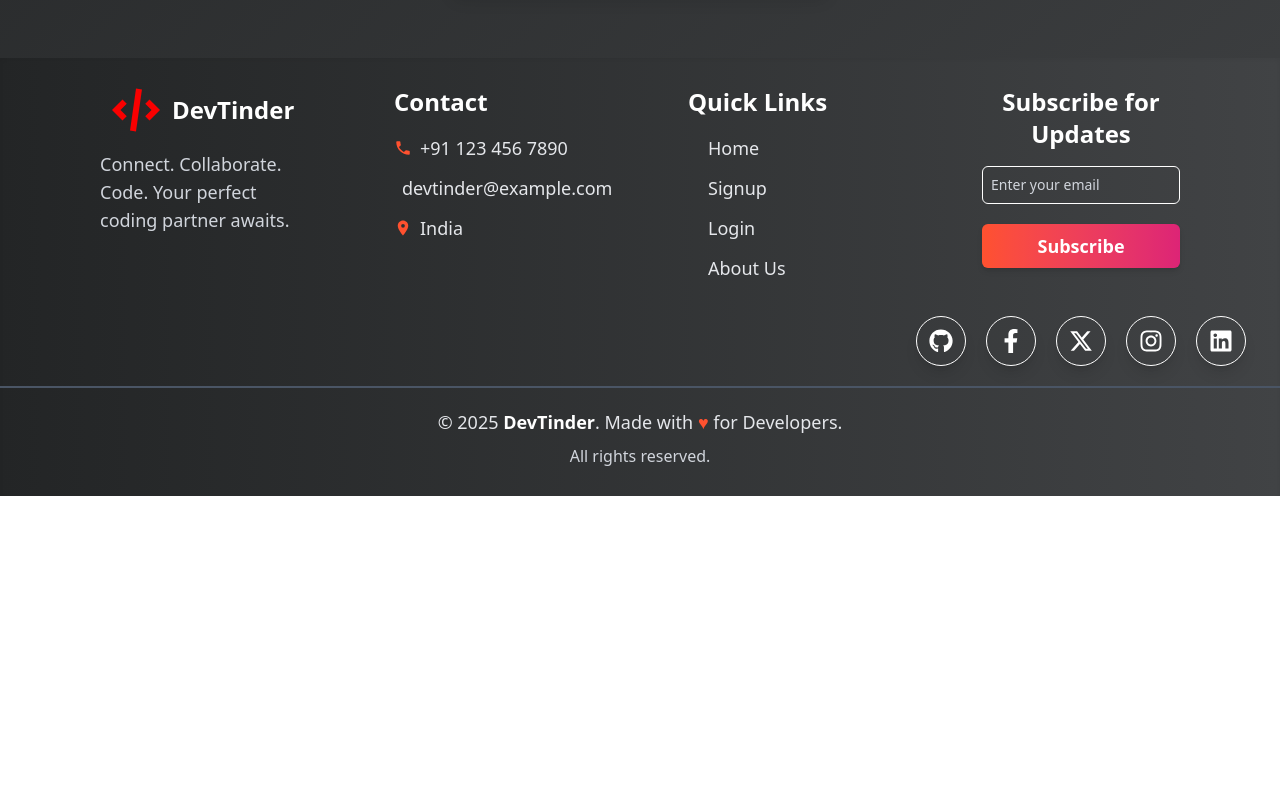
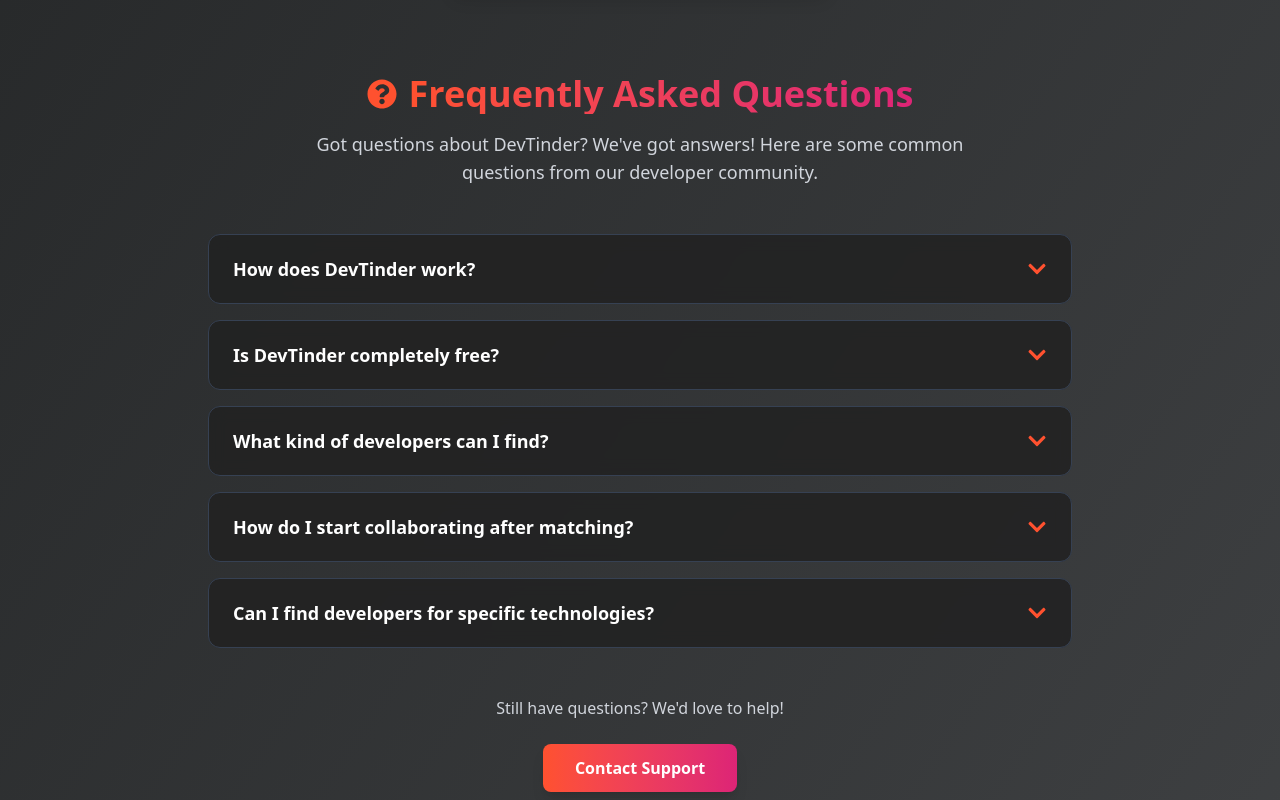
Before and after one commit to coder-writes/devTinder-frontend-main, a React (Vite) app: page / in a window 1280 px wide. Shown: the part 660-1460 px from the top of the page. Before the commit the page ends 1156 px from the top, so only its background shows below. Built offline with nearby package versions, Linux system fonts and the light colour scheme; no server answers; the HTML template or start-up script is replaced by a standard one.

Commit message:
Add FAQ section to landing page
- Added expandable FAQ component to Index page
- FAQ appears below main content with smooth animations
- Maintains consistent styling with existing theme
- Removed FAQ from footer to keep it clean
- Updated footer to full-width layout

```diff
--- a/src/components/Footer.jsx
+++ b/src/components/Footer.jsx
@@ -9,18 +9,18 @@
 
     return (
         <Motion.footer
-            className="w-fit py-7 bg-gradient-to-r from-[#232526] to-[#414345] text-white  shadow-inner "
+            className="w-full py-7 bg-gradient-to-r from-[#232526] to-[#414345] text-white shadow-inner"
             initial={{ y: 60, opacity: 0 }}
             animate={{ y: 0, opacity: 1 }}
             transition={{ duration: 0.7, type: 'spring' }}
         >
-            <div className="max-w-fit mx-auto px-25 grid grid-cols-1 sm:grid-cols-2 lg:grid-cols-4 gap-y-10 gap-x-24 text-sm text-center sm:text-left">
+            <div className="max-w-7xl mx-auto px-6 grid grid-cols-1 sm:grid-cols-2 lg:grid-cols-4 gap-y-10 gap-x-8 text-sm text-center sm:text-left">
 
                 {/* Logo & About */}
-                <div >
-                    <div className="flex items-center justify-center sm:justify-start gap-3 mb-4 ml-3">
-                        <img src={Logo} alt="DevTinder Logo" className="w-12 h-12 object-cover " />
-                        <span className="text-2xl font-extrabold hover:underline transition-all  duration-300 cursor-pointer">DevTinder</span>
+                <div>
+                    <div className="flex items-center justify-center sm:justify-start gap-3 mb-4">
+                        <img src={Logo} alt="DevTinder Logo" className="w-12 h-12 object-cover" />
+                        <span className="text-2xl font-extrabold hover:underline transition-all duration-300 cursor-pointer">DevTinder</span>
                     </div>
                     <p className="text-gray-300 text-lg">
                         Connect. Collaborate. Code. Your perfect coding partner awaits.
@@ -29,25 +29,24 @@
 
                 {/* Contact Info */}
                 <div>
-                    <h3 className=" font-extrabold mb-4 text-2xl hover:underline transition-all  duration-300 cursor-pointer">Contact</h3>
+                    <h3 className="font-extrabold mb-4 text-2xl hover:underline transition-all duration-300 cursor-pointer">Contact</h3>
                     <ul className="space-y-3 text-gray-200 text-lg">
                         <li className="flex items-center justify-center sm:justify-start gap-2">
                             <MdPhone className="text-[#ff512f]" /> +91 123 456 7890
                         </li>
-                        <li className="flex items-center justify-center sm:justify-start gap-2 ">
+                        <li className="flex items-center justify-center sm:justify-start gap-2">
                             <MdEmail className="text-[#ff512f]" /> devtinder@example.com
                         </li>
-                        <li className="flex items-center justify-center sm:justify-start gap-2 ">
+                        <li className="flex items-center justify-center sm:justify-start gap-2">
                             <MdLocationOn className="text-[#ff512f]" /> India
                         </li>
                     </ul>
-
                 </div>
 
                 {/* Quick Links */}
                 <div className='text-center sm:text-left'>
-                    <h3 className="text-2xl font-extrabold mb-4 hover:underline transition-all  duration-300 cursor-pointer">Quick Links</h3>
-                    <ul className="space-y-3 text-gray-200 text-lg flex flex-col items-center sm:items-start ml-5">
+                    <h3 className="text-2xl font-extrabold mb-4 hover:underline transition-all duration-300 cursor-pointer">Quick Links</h3>
+                    <ul className="space-y-3 text-gray-200 text-lg flex flex-col items-center sm:items-start">
                         <li>
                             <a href="/" className="hover:bg-gradient-to-r hover:from-[#ff512f] hover:to-[#dd2476] hover:text-transparent hover:bg-clip-text transition">
                                 Home
@@ -69,12 +68,11 @@
                             </a>
                         </li>
                     </ul>
-
                 </div>
 
                 {/* Newsletter */}
                 <div className="text-center">
-                    <h3 className="text-2xl font-bold mb-4 text-white ">Subscribe for Updates</h3>
+                    <h3 className="text-2xl font-bold mb-4 text-white">Subscribe for Updates</h3>
 
                     <input
                         type="email"
@@ -124,7 +122,7 @@
                 </p>
             </div>
             <div className="text-center text-gray-300 mt-2">
-                <p className="text-md">All rights reserved.</p>
+                <p className="text-md">All Rights reserved.</p>
             </div>
         </Motion.footer>
     );
--- a/src/pages/Index.jsx
+++ b/src/pages/Index.jsx
@@ -1,14 +1,144 @@
-import React from 'react';
-import { motion as Motion } from 'framer-motion';
+import React, { useState } from 'react';
+import { motion as Motion, AnimatePresence } from 'framer-motion';
+import { FaChevronDown, FaQuestionCircle } from 'react-icons/fa';
 import { HeroSection, FeatureCard } from '../components';
 import { useSelector } from 'react-redux';
 import { useNavigate } from 'react-router';
+
+const FAQ = () => {
+    const [openIndex, setOpenIndex] = useState(null);
+
+    const faqs = [
+        {
+            question: "How does DevTinder work?",
+            answer: "DevTinder works like a dating app but for developers! Create your profile, showcase your skills, and swipe through other developers. Match with those who share your interests and start collaborating on exciting projects."
+        },
+        {
+            question: "Is DevTinder completely free?",
+            answer: "Yes! Creating an account, browsing profiles, and matching with developers is completely free. We believe in building a strong developer community without barriers."
+        },
+        {
+            question: "What kind of developers can I find?",
+            answer: "You'll find developers from all backgrounds - frontend, backend, mobile, DevOps, data science, AI/ML, and more. From beginners learning their first language to senior engineers with decades of experience."
+        },
+        {
+            question: "How do I start collaborating after matching?",
+            answer: "Once you match with someone, you can start chatting directly through our platform. Share project ideas, discuss tech stacks, or even plan meetups. Many successful collaborations start with a simple 'Hello!'."
+        },
+        {
+            question: "Can I find developers for specific technologies?",
+            answer: "Absolutely! Our advanced filtering system lets you search by programming languages, frameworks, experience level, location, and project interests. Find exactly the kind of developer you're looking for."
+        }
+    ];
+
+    const toggleFAQ = (index) => {
+        setOpenIndex(openIndex === index ? null : index);
+    };
+
+    return (
+        <Motion.section
+            className="w-full max-w-4xl mx-auto mt-20 px-4"
+            initial={{ opacity: 0, y: 50 }}
+            animate={{ opacity: 1, y: 0 }}
+            transition={{ duration: 0.8, delay: 2 }}
+        >
+            {/* Header */}
+            <Motion.div
+                className="text-center mb-12"
+                initial={{ y: -30, opacity: 0 }}
+                animate={{ y: 0, opacity: 1 }}
+                transition={{ duration: 0.6, delay: 2.2 }}
+            >
+                <div className="flex items-center justify-center gap-3 mb-4">
+                    <FaQuestionCircle className="text-[#ff512f] text-3xl" />
+                    <h2 className="text-4xl font-bold bg-gradient-to-r from-[#ff512f] to-[#dd2476] bg-clip-text text-transparent">
+                        Frequently Asked Questions
+                    </h2>
+                </div>
+                <p className="text-gray-300 text-lg max-w-2xl mx-auto">
+                    Got questions about DevTinder? We've got answers! Here are some common questions from our developer community.
+                </p>
+            </Motion.div>
+
+            {/* FAQ Items */}
+            <div className="space-y-4">
+                {faqs.map((faq, index) => (
+                    <Motion.div
+                        key={index}
+                        className="bg-[rgba(34,34,34,0.85)] rounded-xl border border-gray-700 overflow-hidden backdrop-blur-sm"
+                        initial={{ x: -50, opacity: 0 }}
+                        animate={{ x: 0, opacity: 1 }}
+                        transition={{ duration: 0.5, delay: 2.4 + index * 0.1 }}
+                        whileHover={{
+                            scale: 1.02,
+                            boxShadow: "0 10px 30px rgba(255, 81, 47, 0.1)"
+                        }}
+                    >
+                        <button
+                            onClick={() => toggleFAQ(index)}
+                            className="w-full px-6 py-5 text-left flex items-center justify-between hover:bg-[rgba(255,81,47,0.05)] transition-all duration-300 focus:outline-none focus:ring-2 focus:ring-[#ff512f] focus:ring-opacity-50"
+                        >
+                            <span className="font-semibold text-lg text-white pr-4">
+                                {faq.question}
+                            </span>
+                            <Motion.div
+                                animate={{ rotate: openIndex === index ? 180 : 0 }}
+                                transition={{ duration: 0.3 }}
+                            >
+                                <FaChevronDown className="text-[#ff512f] text-xl flex-shrink-0" />
+                            </Motion.div>
+                        </button>
+
+                        <AnimatePresence>
+                            {openIndex === index && (
+                                <Motion.div
+                                    initial={{ height: 0, opacity: 0 }}
+                                    animate={{ height: "auto", opacity: 1 }}
+                                    exit={{ height: 0, opacity: 0 }}
+                                    transition={{ duration: 0.3 }}
+                                    className="overflow-hidden"
+                                >
+                                    <div className="px-6 pb-5 pt-2">
+                                        <p className="text-gray-300 leading-relaxed">
+                                            {faq.answer}
+                                        </p>
+                                    </div>
+                                </Motion.div>
+                            )}
+                        </AnimatePresence>
+                    </Motion.div>
+                ))}
+            </div>
+
+            {/* Call to Action */}
+            <Motion.div
+                className="text-center mt-12"
+                initial={{ y: 30, opacity: 0 }}
+                animate={{ y: 0, opacity: 1 }}
+                transition={{ duration: 0.6, delay: 3 }}
+            >
+                <p className="text-gray-300 mb-6">
+                    Still have questions? We'd love to help!
+                </p>
+                <a
+                    href="mailto:devtinder@example.com"
+                    className="inline-block px-8 py-3 text-base font-semibold text-white bg-gradient-to-r from-[#ff512f] to-[#dd2476] rounded-lg hover:from-[#dd2476] hover:to-[#ff512f] transition-all duration-300 shadow-lg hover:shadow-xl transform hover:scale-105"
+                >
+                    Contact Support
+                </a>
+            </Motion.div>
+        </Motion.section>
+    );
+};
+
 const Index = () => {
     const user = useSelector((state) => state.user);
     const navigate = useNavigate();
+
     if(user){
         navigate('/feed');
     }
+
     return (
         <Motion.div
             className="flex flex-col items-center justify-center flex-grow py-16 px-4 text-white"
@@ -79,6 +209,9 @@
                     </a>
                 </Motion.div>
             </Motion.div>
+
+            {/* FAQ Section */}
+            <FAQ />
         </Motion.div>
     );
 };
```
